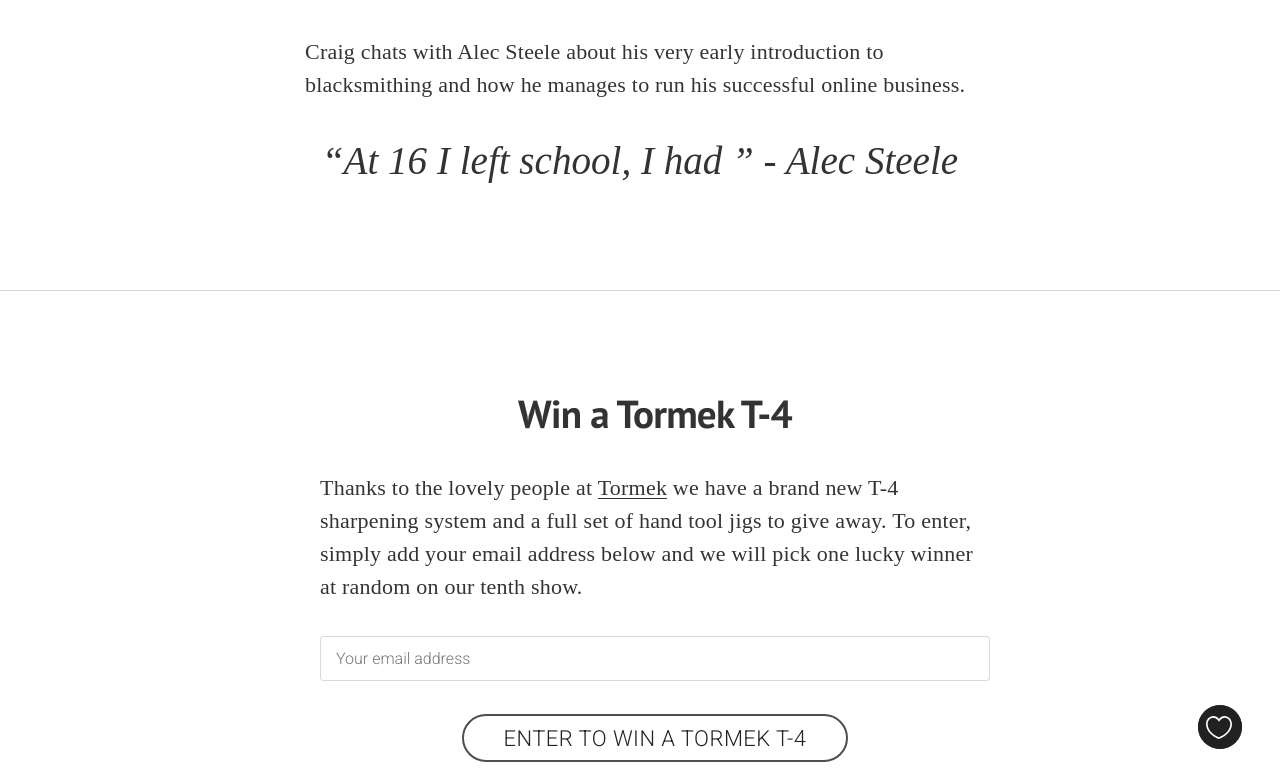
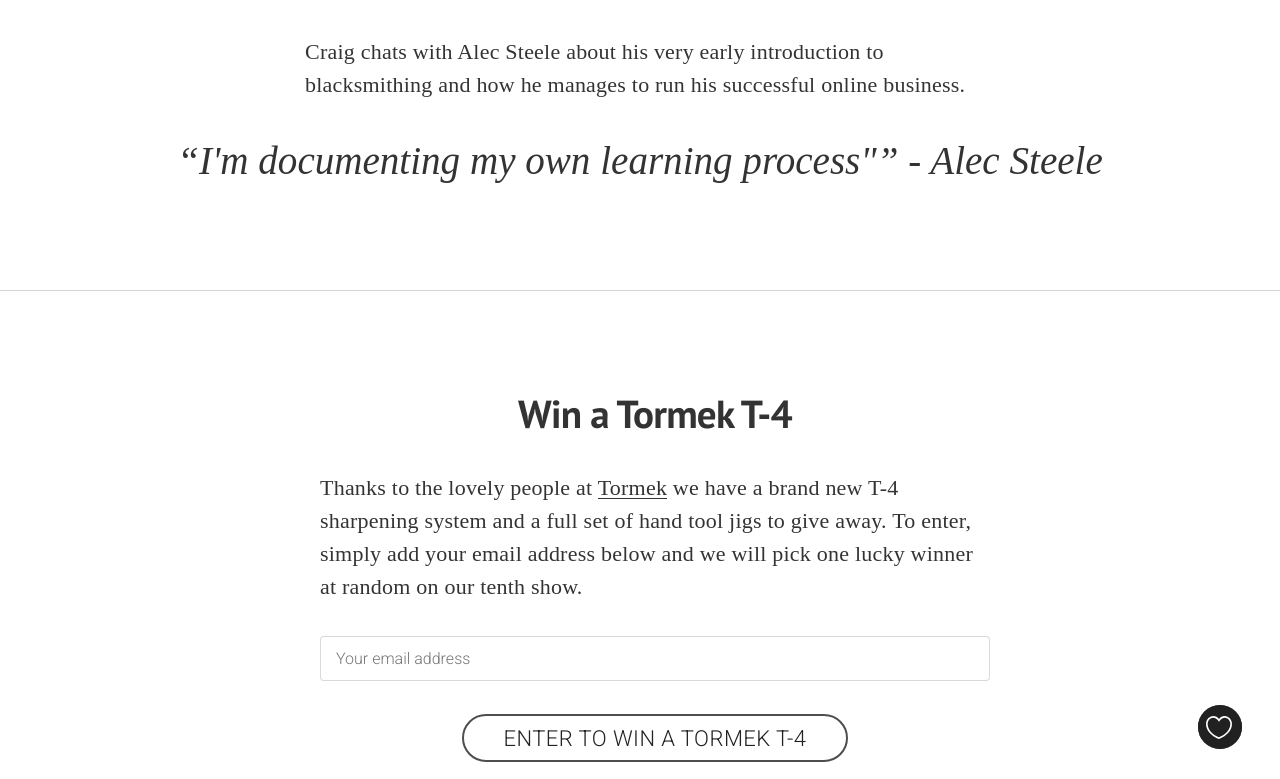
Before and after one commit to craiglockwood/knifetalk, a Jekyll site: the page built from _posts/2017-05-26-alec-steele.markdown, in a window 1280 px wide and 900 px high, scrolled down 637 px, cut to the strip 121-900 px from the top of the window. Built offline with Jekyll 4.4.1, drawn with Linux system fonts in a browser that asks for light colours; nearby versions of some CDN libraries; some web fonts are replaced; Markdown is read by kramdown in place of the engine named in the settings.

Commit message:
new quote from alec

```diff
--- a/_posts/2017-05-26-alec-steele.markdown
+++ b/_posts/2017-05-26-alec-steele.markdown
@@ -20,4 +20,4 @@
 Craig chats with Alec Steele about his very early introduction to blacksmithing and how he manages to run his successful online business.
 
 
-<blockquote class="largeQuote">“At 16 I left school, I had ” - Alec Steele</blockquote>
+<blockquote class="largeQuote">“I'm documenting my own learning process"” - Alec Steele</blockquote>
```
